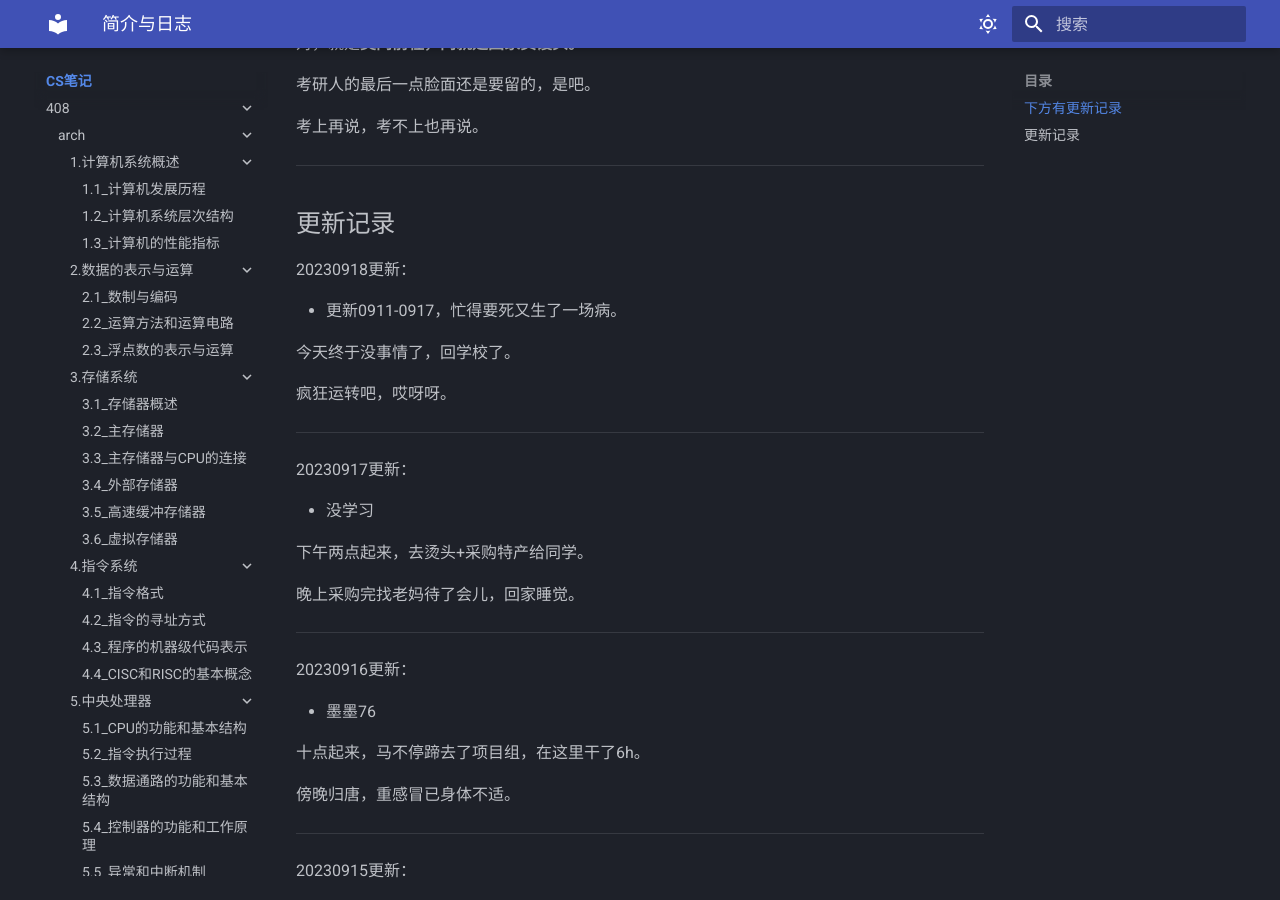
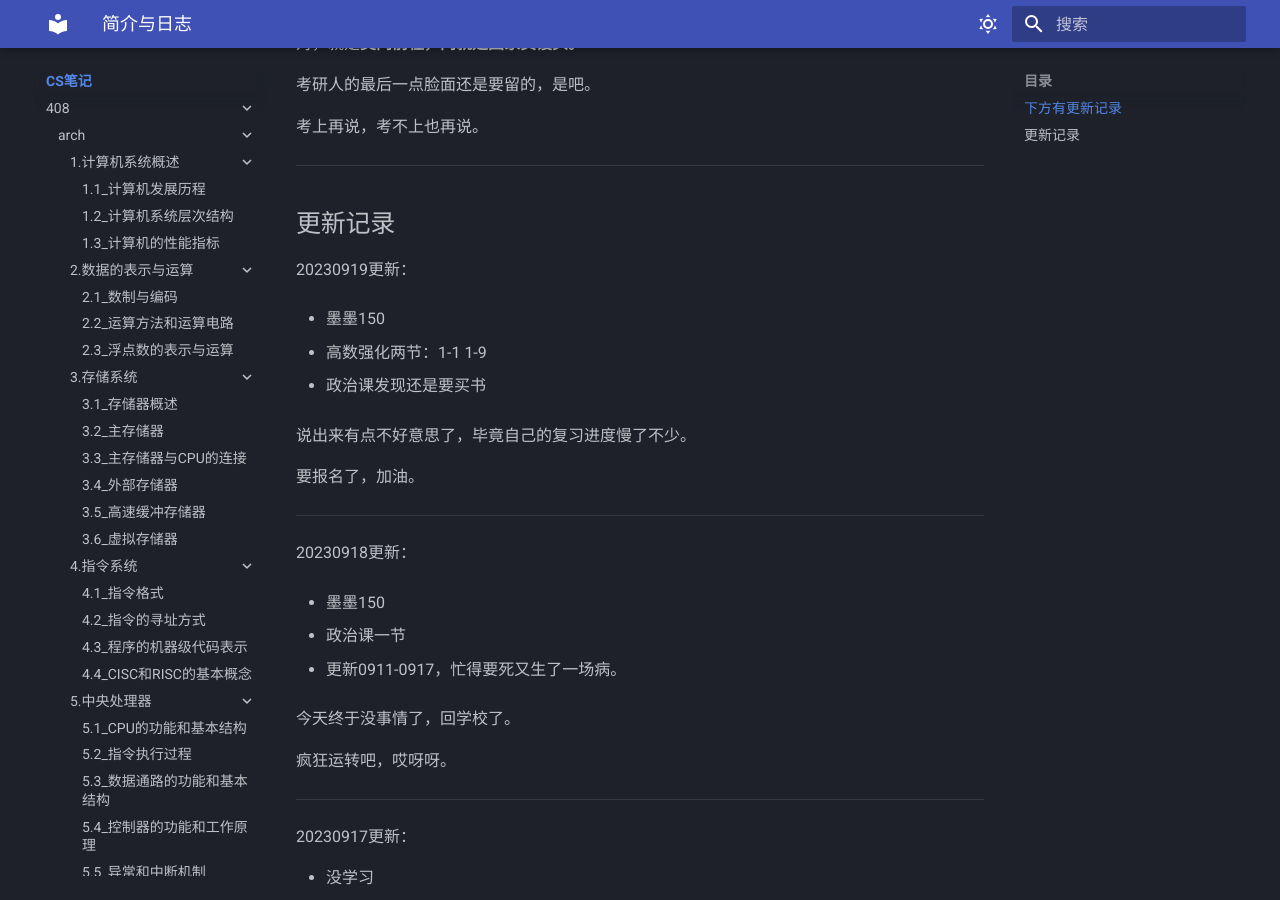
Before and after one commit to Haohahahaha/cs, an MkDocs documentation site: the page built from docs/index.md, in a window 1280 px wide and 900 px high, scrolled down 768 px. Built offline with MkDocs 1.6.1 and Material for MkDocs 9.7.7, drawn with Linux system fonts in a browser that asks for light colours.

Commit message:
2023-09-19_22:43:15 update

```diff
--- a/docs/index.md
+++ b/docs/index.md
@@ -40,7 +40,25 @@
 
 ## 更新记录
 
+20230919更新：
+
+- 墨墨150
+
+- 高数强化两节：1-1 1-9
+
+- 政治课发现还是要买书
+
+说出来有点不好意思了，毕竟自己的复习进度慢了不少。
+
+要报名了，加油。
+
+---
+
 20230918更新：
+
+- 墨墨150
+
+- 政治课一节
 
 - 更新0911-0917，忙得要死又生了一场病。
 
```
